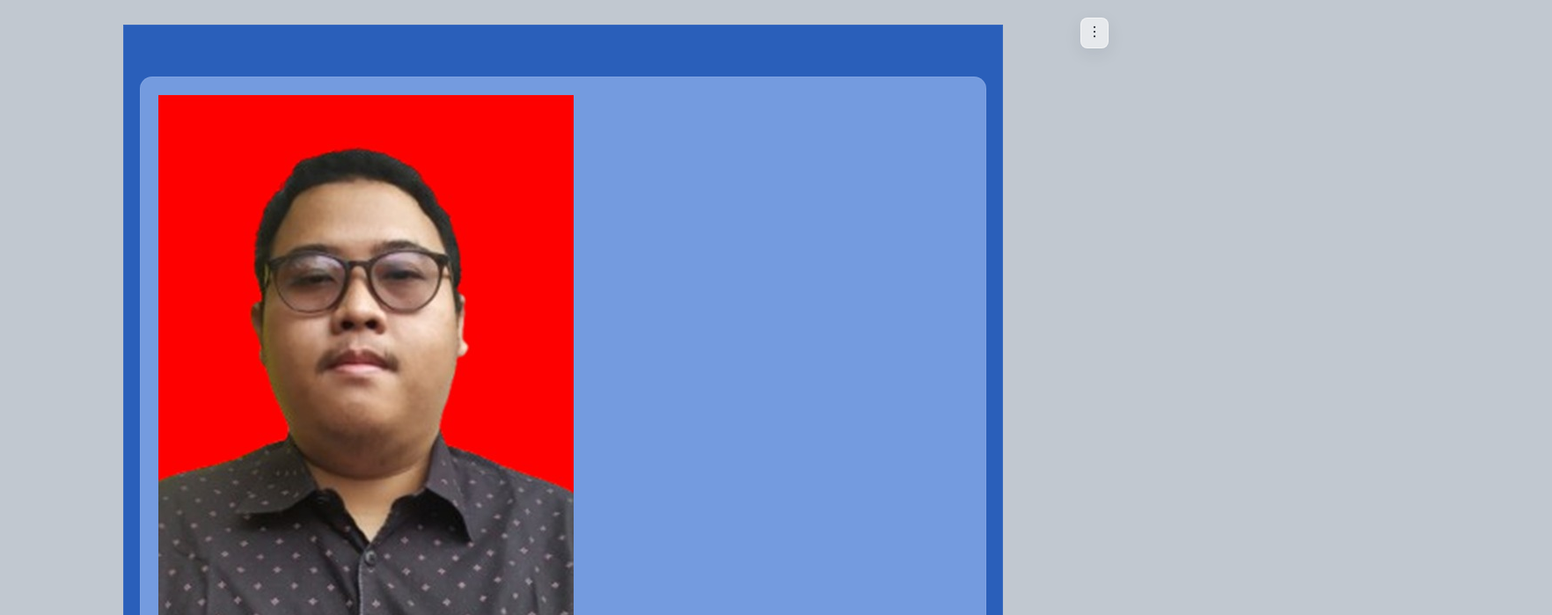
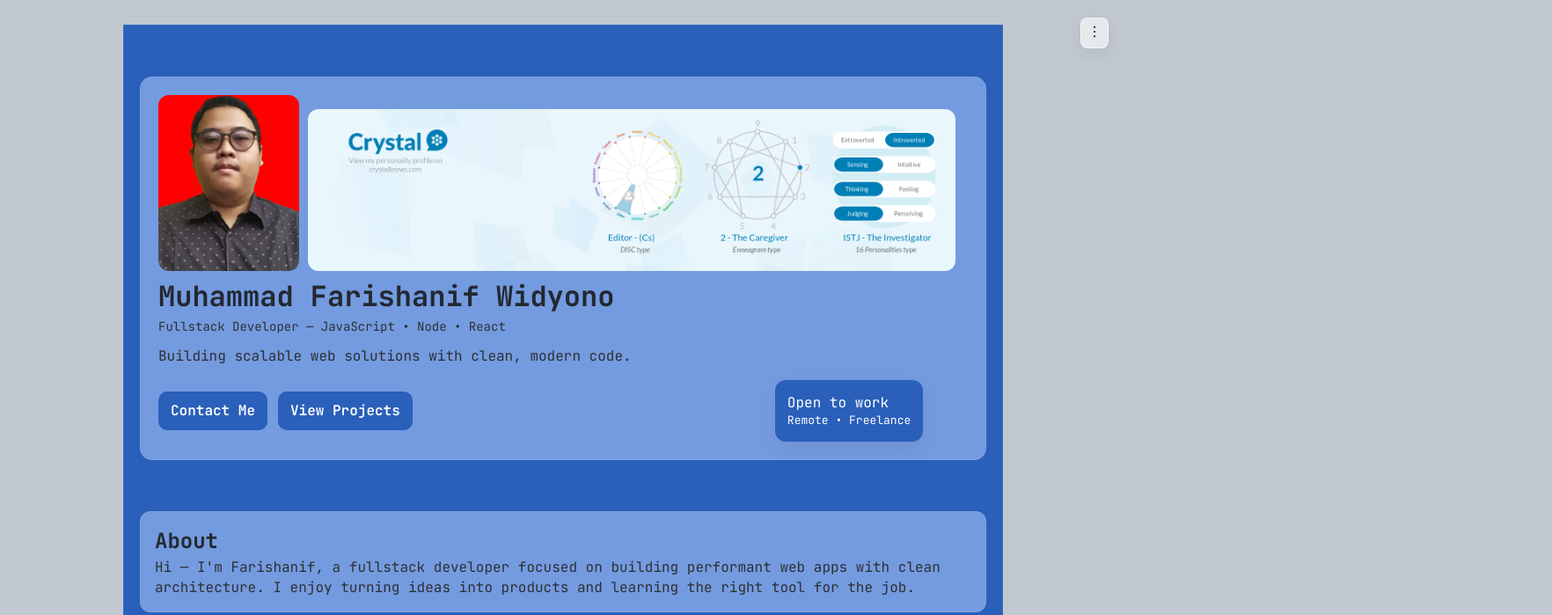
Before and after one commit to Farishanif/Personafied-Fariz, a plain HTML site: page index.html in a window 1280 px wide. Shown: the top 699 px of the page at 88% size, 1764 px wide, since content can reach past the window. Drawn offline with Linux system fonts and the light colour scheme.

Commit message:
avatar & banner update

```diff
--- a/css/components.css
+++ b/css/components.css
@@ -9,15 +9,26 @@
  border: 1px solid rgba(255, 255, 255, 0.08);
 }
 
+.imgcontainer {
+ float: left;
+}
+
+.banner {
+ width: 80%;
+ height: auto;
+ border-radius: 12px ;
+}
+
 .hero { padding: 40px 0; }
 .hero-card { display: flex; justify-content: space-between; gap: 18px; align-items: center; border-radius: 14px; padding: 20px;
  background: var(--bg-card);
  border: 1px solid rgba(255, 255, 255, 0.12);
  transition: background 0.3s ease, transform 0.3s ease;
 }
+.hero-avatar { width: 160px; height: 200px;  border-radius: 12px; object-fit: cover; }
 .hero-title { font-size: 32px; margin: 0; }
 .hero-sub { font-size: 14px; color: var(--muted); }
-
+.hero-left { float: left; }
 .hero-right { min-width: 140px; text-align: center; padding: 16px; border-radius: 12px; }
 .glass-card { background: linear-gradient(180deg, rgba(255,255,255,0.06), rgba(255,255,255,0.02)); border-radius: 12px; padding: 14px; box-shadow: 0 8px 24px rgba(0,0,0,0.06); color: white; background: var(--accent); }
 
```
